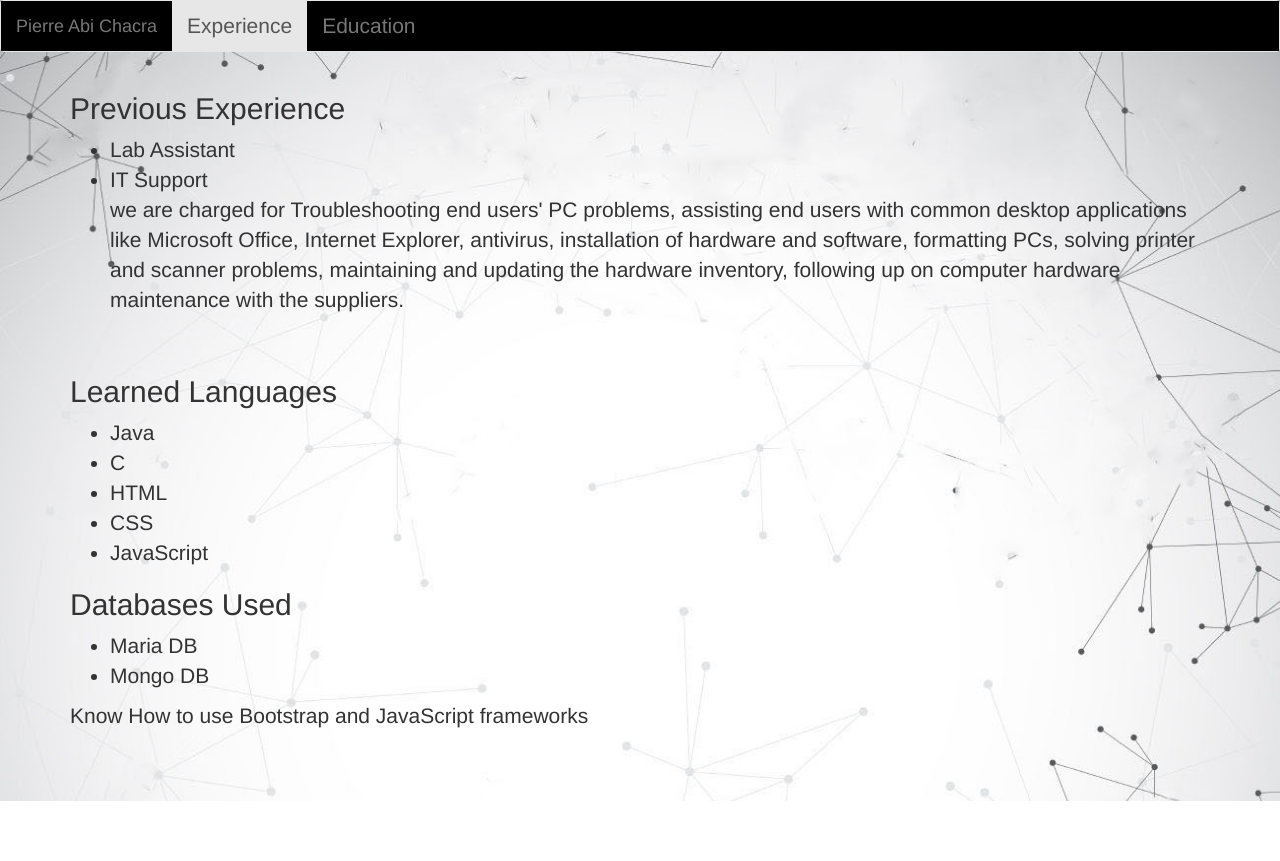
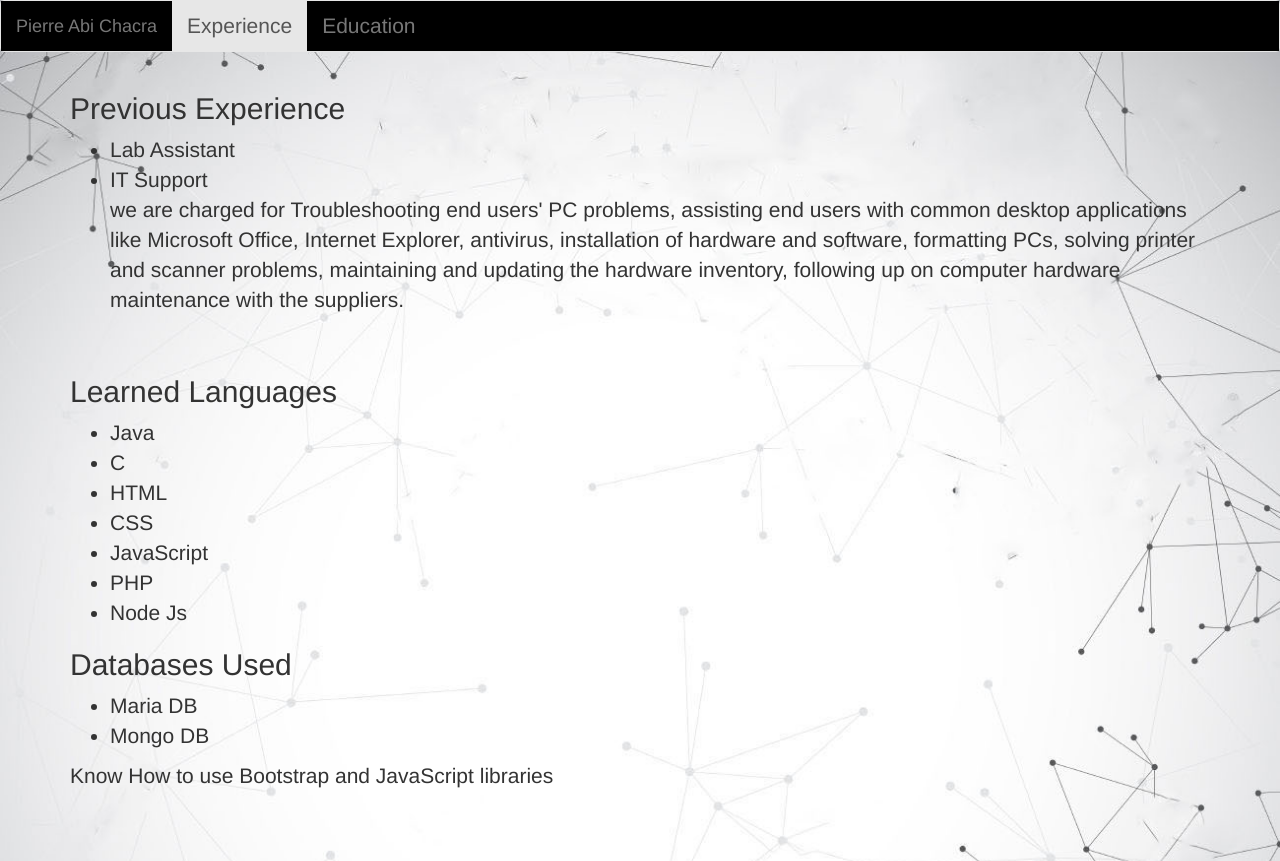
Before and after one commit to pierreabichacra/pierreabichacra.github.io, a plain HTML site: page prevExp.html in a window 1280 px wide. Before the commit the page ends 801 px from the top, so only its background shows below. Drawn offline with Linux system fonts and the light colour scheme.

Commit message:
Update prevExp.html

```diff
--- a/prevExp.html
+++ b/prevExp.html
@@ -52,13 +52,15 @@
 				<li>HTML</li>
 				<li>CSS</li>
 				<li>JavaScript</li>
+				<li>PHP</li>
+				<li>Node Js</li>
 			</ul>
 			<h2>Databases Used</h2>
 			<ul>
 				<li>Maria DB</li>
 				<li>Mongo DB</li>
 			</ul>
-			<p class="miscs">Know How to use Bootstrap and JavaScript frameworks</p>
+			<p class="miscs">Know How to use Bootstrap and JavaScript libraries</p>
 		</div>
 
   </div>
```
